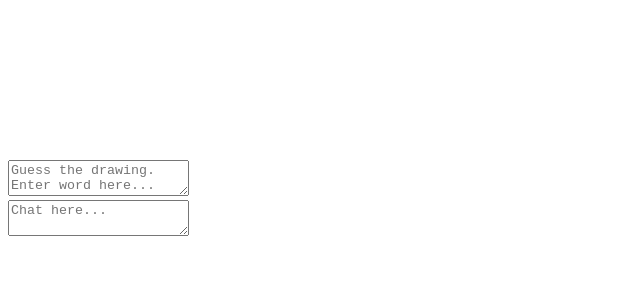
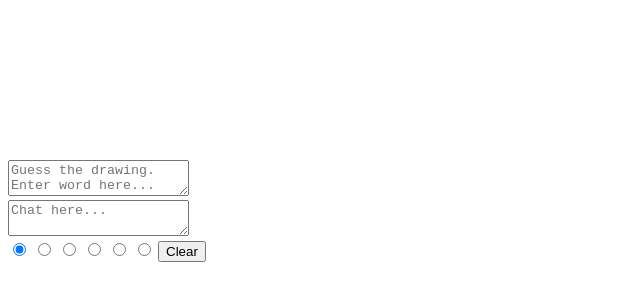
Before and after one commit to shamseen/multiplayer-js-pubnub, a website: page index.html in a window 1280 px wide. Shown: the part 330-630 px from the top of the page, without its empty margins (0-640 px from the left). Drawn offline with Linux system fonts and the light colour scheme.

Commit message:
full UI: color picker + descriptive comments

```diff
--- a/index.html
+++ b/index.html
@@ -11,6 +11,7 @@
 
 <body>
     <main>
+        <!-- HEADING: STATS -->
         <div class="stats">
             <p class="player-score" id="score"></p>
             <p class="opponents-score" id="opponentScore"></p>
@@ -18,7 +19,9 @@
             <p class="guesses-left" id="guessesLeft"></p>
         </div>
 
+        <!-- CANVAS -->
         <canvas id="drawCanvas" width="1180" height="470" style="cursor: default;"></canvas>
+        <!-- PLAYER GUESSES -->
         <div class="guess-container">
             <div class="content">
                 <div class="guess-log"></div>
@@ -27,6 +30,7 @@
                 </div>
             </div>
         </div>
+        <!-- PLAYER CHAT -->
         <div class="chat-container">
             <div class="content">
                 <div class="chat-log"></div>
@@ -36,8 +40,17 @@
             </div>
         </div>
 
-        <section id="colorSwatch"></section>
-        </main>
+        <!-- COLOR PICKER -->
+        <section id="colorSwatch">
+            <input type="radio" name="color" id="color01" data-color="gold" checked><label for="color01"></label>
+            <input type="radio" name="color" id="color02" data-color="darkorange"> <label for="color02"></label>
+            <input type="radio" name="color" id="color03" data-color="navy"> <label for="color03"></label>
+            <input type="radio" name="color" id="color04" data-color="yellowgreen"> <label for="color04"></label>
+            <input type="radio" name="color" id="color05" data-color="firebrick"> <label for="color05"></label>
+            <input type="radio" name="color" id="color06" data-color="black"> <label for="color06"></label>
+            <button class="clear-button" id="clearCanvasButton">Clear</button>
+        </section>
+    </main>
 </body>
 
 </html>
```
